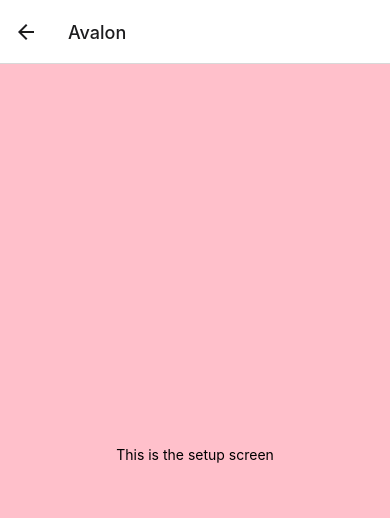
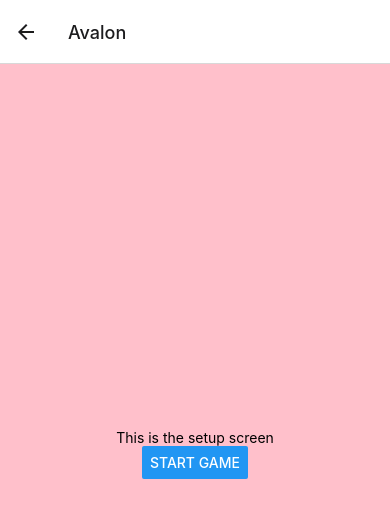
Before and after one commit to alex-sarson/avalon, a React Native app: screen /Setup in a window 390 px wide. Shown: the top 518 px of the page. Built offline with nearby package versions, Linux system fonts and the light colour scheme.

Commit message:
setup screen init

```diff
--- a/package.json
+++ b/package.json
@@ -16,6 +16,7 @@
     "expo-status-bar": "~1.4.4",
     "react": "18.2.0",
     "react-dom": "18.2.0",
+    "react-hook-form": "^7.45.4",
     "react-native": "0.71.8",
     "react-native-safe-area-context": "4.5.0",
     "react-native-screens": "~3.20.0",
--- a/screens/SetupScreen.js
+++ b/screens/SetupScreen.js
@@ -1,9 +1,24 @@
-import { Text, SafeAreaView, StyleSheet } from 'react-native';
+import { Text, SafeAreaView, StyleSheet, Button } from 'react-native';
+import { useForm, Controller } from 'react-hook-form';
+
+// Setup breakdown: https://www.ultraboardgames.com/avalon/game-rules.php
+// Number of players
+// min = 5; max = 10
+// 5 total = 3 good & 2 evil
+// 6 total = 4 good & 2 evil
+// 7 total = 4 good & 3 evil
+// 8 total = 5 good & 3 evil
+// 9 total = 6 good & 3 evil
+// 10 total = 6 good & 4 evil
+// Player's names
+// Merlin check
+// Morgana check
 
 export default function SetupScreen() {
   return (
     <SafeAreaView style={styles.container}>
       <Text>This is the setup screen</Text>
+      <Button title="Start Game" onPress={() => console.log('start game')} />
     </SafeAreaView>
   );
 }
```
Also changed, not shown: 1 other file (tests, documents, lock files or other folders).
